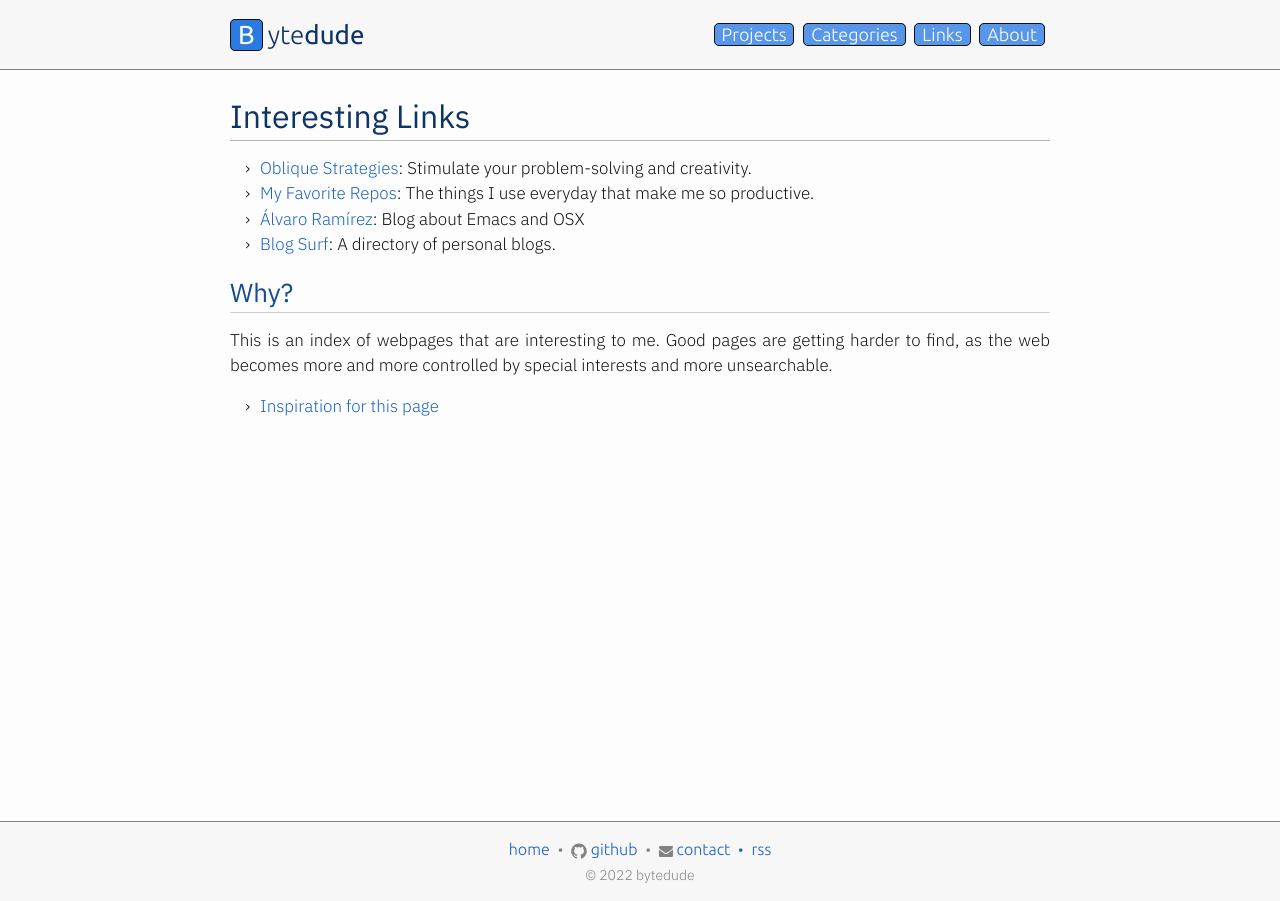
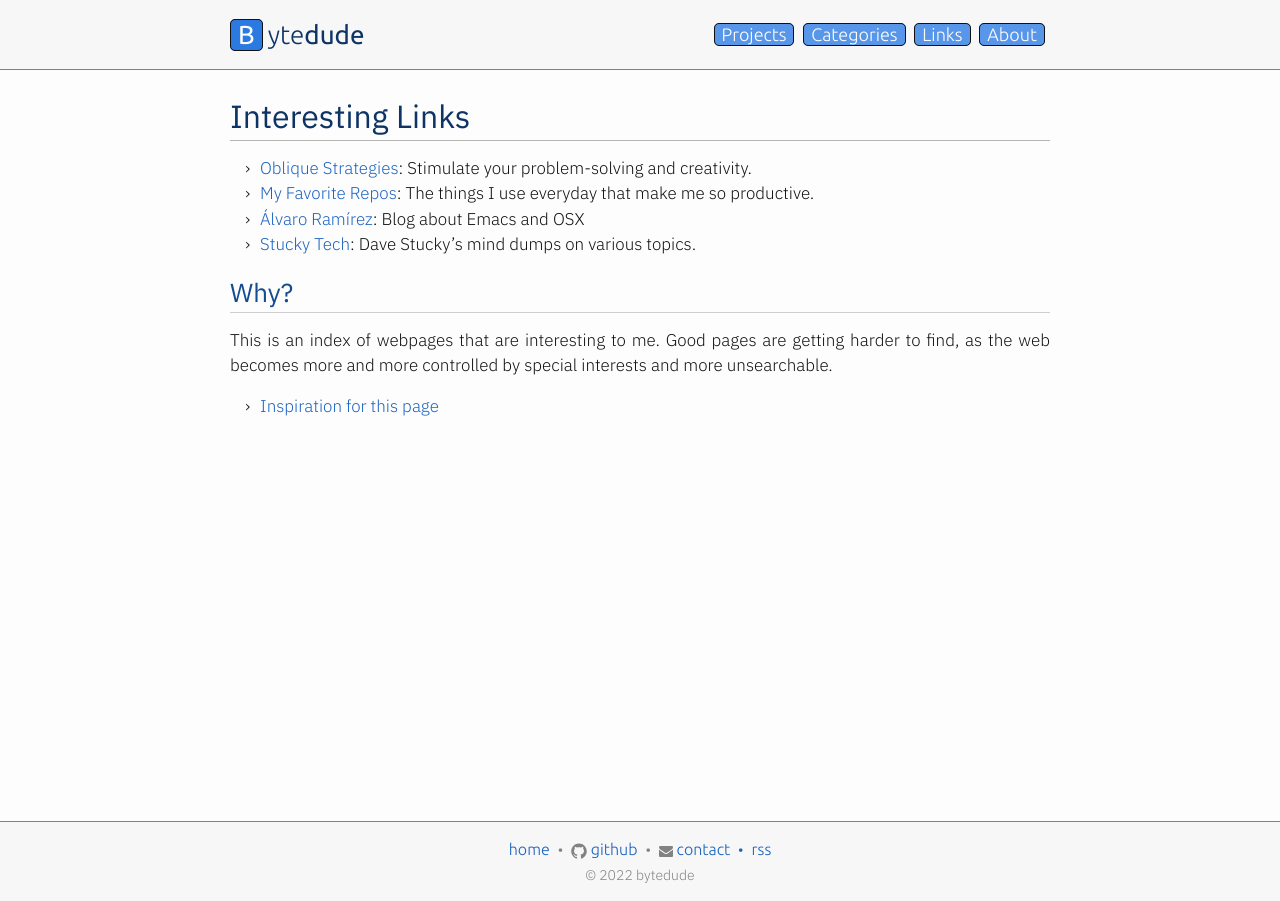
Before and after one commit to mrcnski/signor.dev, a Jekyll site: the page built from links.md, in a window 1280 px wide. Built offline with Jekyll 4.4.1, drawn with Linux system fonts in a browser that asks for light colours.

Commit message:
Update links

```diff
--- a/links.md
+++ b/links.md
@@ -8,7 +8,7 @@ title: Interesting Links
 - [My Favorite Repos](https://github.com/stars/m-cat/lists/favorites): The
   things I use everyday that make me so productive.
 - [Álvaro Ramírez](https://xenodium.com/): Blog about Emacs and OSX
-- [Blog Surf](https://blogsurf.io/): A directory of personal blogs.
+- [Stucky Tech](https://stucky.tech/creations/): Dave Stucky's mind dumps on various topics.
 
 ## Why?
 
```
